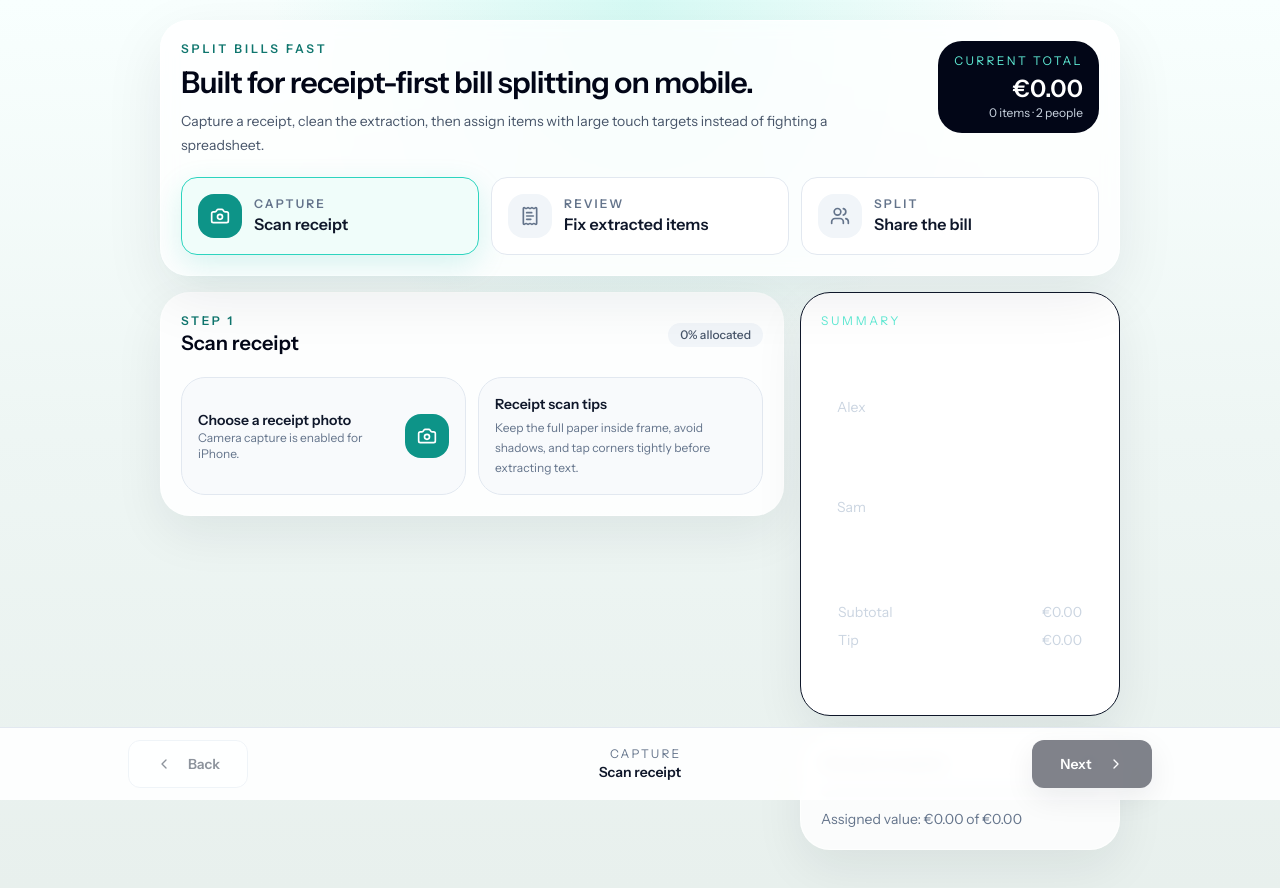
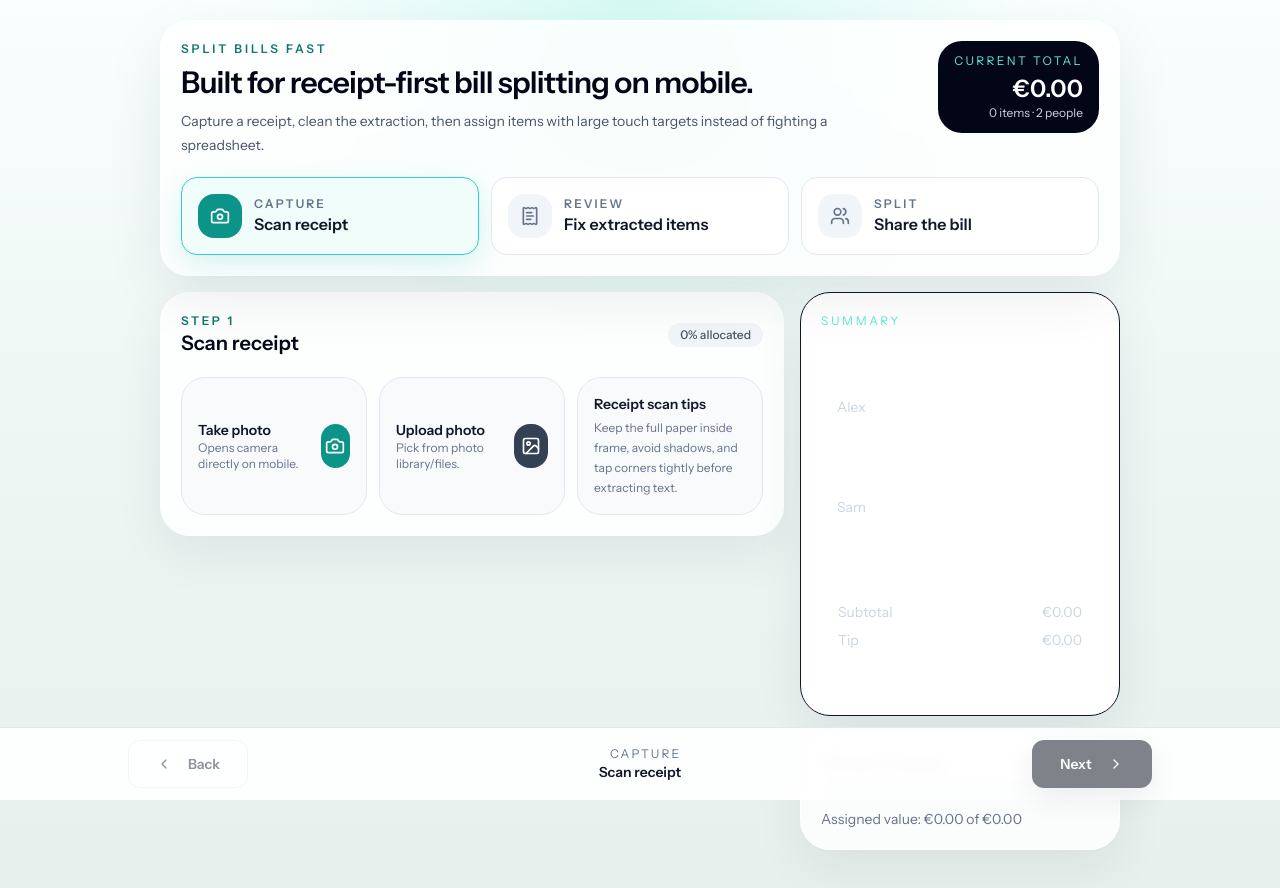
Before and after one commit to gonced8/split, a React (Vite) app: page / in a window 1280 px wide. Shown: the top 888 px of the page. Built offline with nearby package versions, Linux system fonts and the light colour scheme.

Commit message:
feat: allow both camera capture and photo upload in step 1

```diff
--- a/src/App.tsx
+++ b/src/App.tsx
@@ -5,6 +5,7 @@ import {
   ChevronRight,
   Loader2,
   Plus,
+  ImageIcon,
   ReceiptText,
   ScanLine,
   Sparkles,
@@ -551,11 +552,11 @@ function App() {
 
                 {step === 1 && (
                   <div className="space-y-5">
-                    <div className="grid gap-3 sm:grid-cols-2">
+                    <div className="grid gap-3 sm:grid-cols-3">
                       <label className="flex cursor-pointer items-center justify-between rounded-3xl border border-slate-200 bg-slate-50 px-4 py-4 text-left transition hover:border-teal-300 hover:bg-white">
                         <div>
-                          <p className="text-sm font-semibold text-slate-900">Choose a receipt photo</p>
-                          <p className="text-xs text-slate-500">Camera capture is enabled for iPhone.</p>
+                          <p className="text-sm font-semibold text-slate-900">Take photo</p>
+                          <p className="text-xs text-slate-500">Opens camera directly on mobile.</p>
                         </div>
                         <div className="flex size-11 items-center justify-center rounded-2xl bg-teal-600 text-white">
                           <Camera className="size-5" />
@@ -564,6 +565,22 @@ function App() {
                           type="file"
                           accept="image/*"
                           capture="environment"
+                          className="hidden"
+                          onChange={(e) => onFile(e.target.files?.[0])}
+                        />
+                      </label>
+
+                      <label className="flex cursor-pointer items-center justify-between rounded-3xl border border-slate-200 bg-slate-50 px-4 py-4 text-left transition hover:border-teal-300 hover:bg-white">
+                        <div>
+                          <p className="text-sm font-semibold text-slate-900">Upload photo</p>
+                          <p className="text-xs text-slate-500">Pick from photo library/files.</p>
+                        </div>
+                        <div className="flex size-11 items-center justify-center rounded-2xl bg-slate-700 text-white">
+                          <ImageIcon className="size-5" />
+                        </div>
+                        <input
+                          type="file"
+                          accept="image/*"
                           className="hidden"
                           onChange={(e) => onFile(e.target.files?.[0])}
                         />
```
